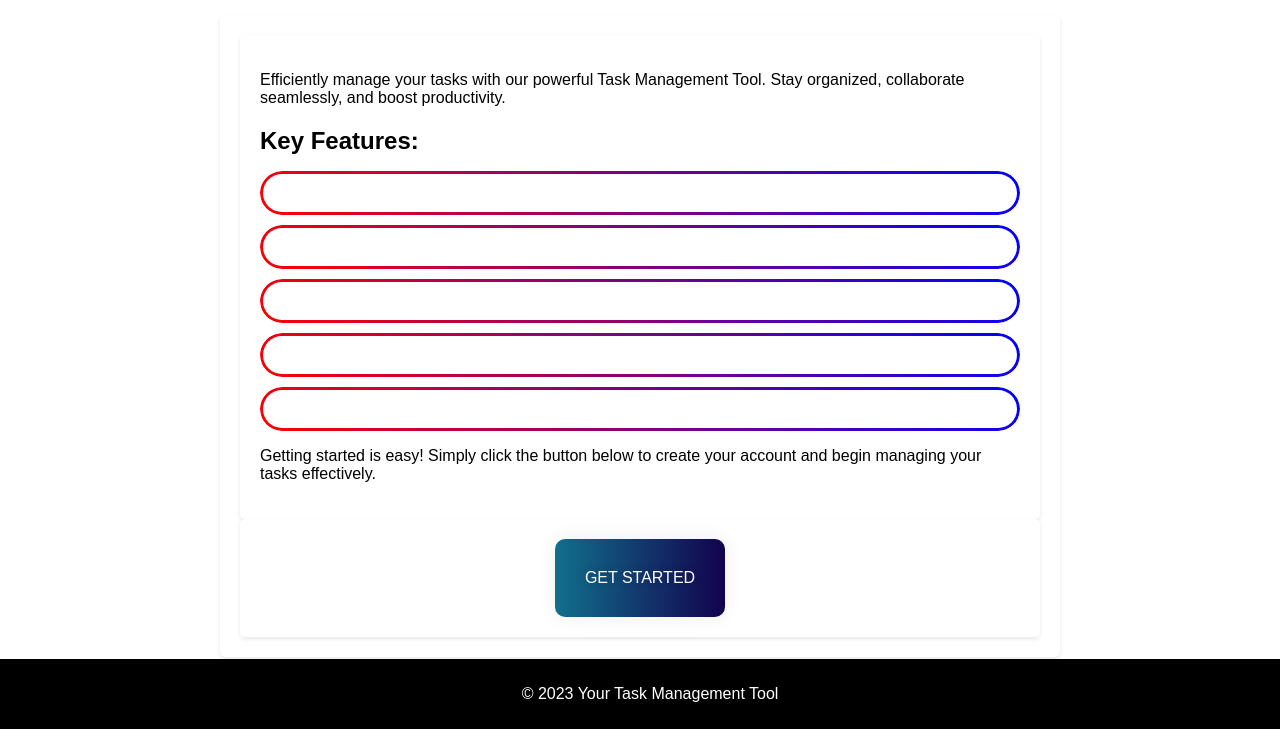
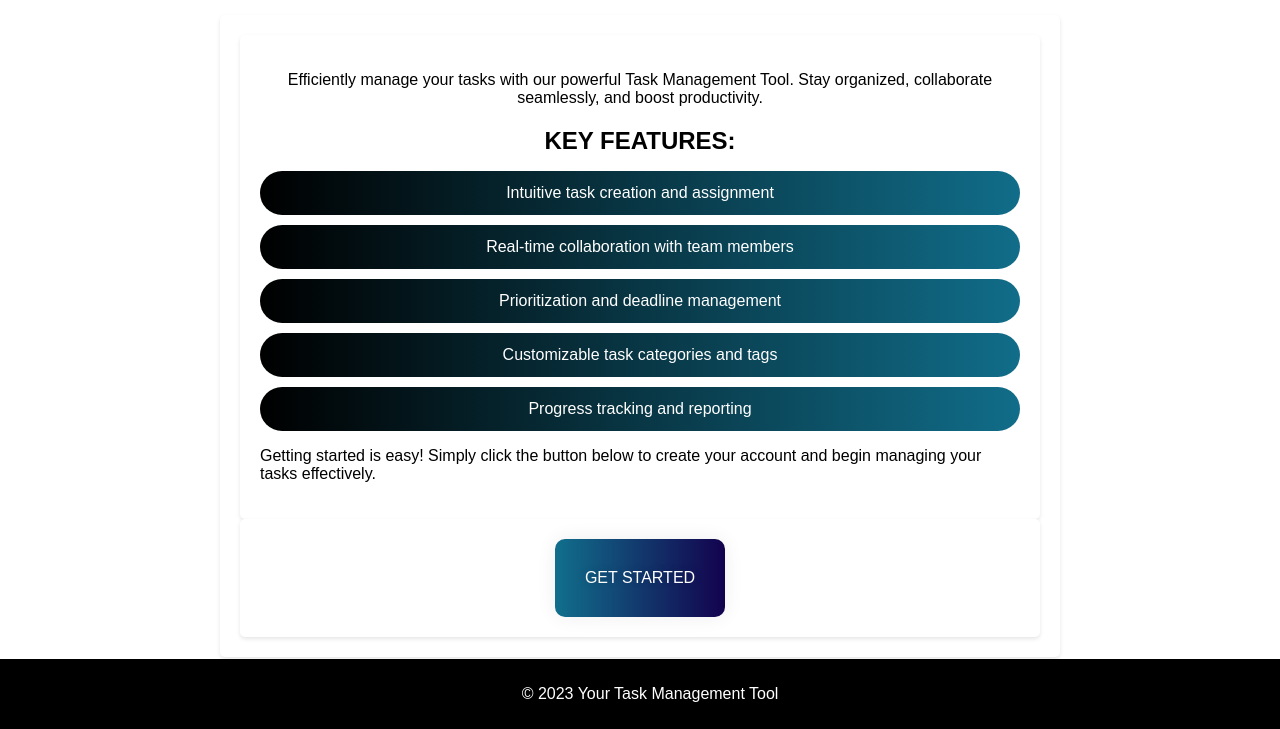
Before and after one commit to zhenyakul/TaskManagmentToolWebApp, a Django app: page / in a window 1280 px wide. Shown: the part 71-800 px from the top of the page. Run offline with Django 4.2, Linux system fonts and the light colour scheme.

Commit message:
statics&styles

```diff
--- /dev/null
+++ b/TaskManagment/TMTool/static/css/index.css
@@ -0,0 +1,45 @@
+main div {
+    max-width: 800px;
+    margin: 0 auto;
+    background-color: white;
+    padding: 20px;
+    border-radius: 5px;
+    box-shadow: 0 2px 4px rgba(0, 0, 0, 0.1);
+  }
+
+  main h2 {
+    font-size: 24px;
+    font-weight: bold;
+    margin-bottom: 10px;
+    color: black;
+  }
+
+  .main-ul {
+    list-style-type: none;
+    padding: 0;
+  }
+
+  .main-li {
+    transition: 0.5s;
+    text-align: center;
+    margin-bottom: 10px;
+    background-color: white;
+    color: white;
+    padding: 10px;
+    border-radius: 50px;
+    border: 3px solid transparent;
+    background: linear-gradient(
+      90deg,
+      var(--c1, #000000),
+      var(--c2, #116f8c) 51%,
+      var(--c1, #13004d)
+    )
+    var(--x, 0) / 200% border-box;
+    -webkit-mask-composite: xor;
+    mask-composite: exclude;
+  }
+
+
+  .main-li:hover {
+    --x: 100%;
+  }
--- a/TaskManagment/TMTool/static/css/styles.css
+++ b/TaskManagment/TMTool/static/css/styles.css
@@ -185,38 +185,11 @@
   --c2: #13004d;
 }
 
-main div {
-  max-width: 800px;
-  margin: 0 auto;
-  background-color: white;
-  padding: 20px;
-  border-radius: 5px;
-  box-shadow: 0 2px 4px rgba(0, 0, 0, 0.1);
+.index-paragraph{
+  text-align: center
 }
 
-main h2 {
-  font-size: 24px;
-  font-weight: bold;
-  margin-bottom: 10px;
-  color: black;
+.index-h2{
+  text-align: center;
+text-transform: uppercase;
 }
-
-main ul {
-  list-style-type: none;
-  padding: 0;
-}
-
-
-main li {
-  margin-bottom: 10px;
-  background-color: white;
-  color: black;
-  padding: 10px;
-  border-radius: 50px; /*1*/
-  border: 3px solid transparent; /*2*/
-  background: linear-gradient(45deg, red, blue) border-box;
-  -webkit-mask: /*4*/ linear-gradient(#fff 0 0) padding-box,
-    linear-gradient(#fff 0 0);
-  -webkit-mask-composite: xor;
-  mask-composite: exclude;
-}
--- a/TaskManagment/TMTool/templates/TMTool/base.html
+++ b/TaskManagment/TMTool/templates/TMTool/base.html
@@ -5,14 +5,13 @@
   <head>
     <meta charset="UTF-8" />
     <link rel="stylesheet" href='{% static "css/styles.css" %}' />
+    <link rel="stylesheet" href='{% static "css/index.css" %}' />
     <link rel="stylesheet" href='{% static "css/footer.css" %}' />
-
     <meta
       name="viewport"
       content="width=device-width, initial-scale=1, shrink-to-fit=no"
     />
     <title>TMTool</title>
-
   </head>
   <body>
     <nav>
@@ -24,8 +23,10 @@
         <li class="navbar-text">Hello, {{ user.username }}</li>
         <li><a href="{% url 'users:logout' %}">Log out</a></li>
         {% else %}
-        <li><a href="{% url 'users:register' %}">Register</a></li>
-        <li><a href="{% url 'users:login' %}">Log in</a></li>
+        <li class="nav-btn">
+          <a href="{% url 'users:register' %}">Register</a>
+        </li>
+        <li class="nav-btn"><a href="{% url 'users:login' %}">Log in</a></li>
         {% endif %}
       </ul>
     </nav>
--- a/TaskManagment/TMTool/templates/TMTool/index.html
+++ b/TaskManagment/TMTool/templates/TMTool/index.html
@@ -1,16 +1,16 @@
 {% extends "TMTool/base.html" %} {% block content %}
 <div>
-  <p>
+  <p class="index-paragraph">
     Efficiently manage your tasks with our powerful Task Management Tool. Stay
     organized, collaborate seamlessly, and boost productivity.
   </p>
-  <h2>Key Features:</h2>
-  <ul>
-    <li>Intuitive task creation and assignment</li>
-    <li>Real-time collaboration with team members</li>
-    <li>Prioritization and deadline management</li>
-    <li>Customizable task categories and tags</li>
-    <li>Progress tracking and reporting</li>
+  <h2 class="index-h2">Key Features:</h2>
+  <ul class="main-ul">
+    <li class="main-li">Intuitive task creation and assignment</li>
+    <li class="main-li">Real-time collaboration with team members</li>
+    <li class="main-li">Prioritization and deadline management</li>
+    <li class="main-li">Customizable task categories and tags</li>
+    <li class="main-li">Progress tracking and reporting</li>
   </ul>
   <p>
     Getting started is easy! Simply click the button below to create your
--- a/TaskManagment/users/templates/users/register.html
+++ b/TaskManagment/users/templates/users/register.html
@@ -7,7 +7,7 @@
     {% csrf_token %}
     {{ form.as_p }}
 
-      <button name="submit" class="btn btn-primary">register</button>
+      <button name="submit" class="btn btn-primary">Register</button>
 
     <input type="hidden" name="next" value="{% url 'TMTool:index' %}"/>
 </form>
```
Also changed, not shown: TaskManagment/db.sqlite3.
